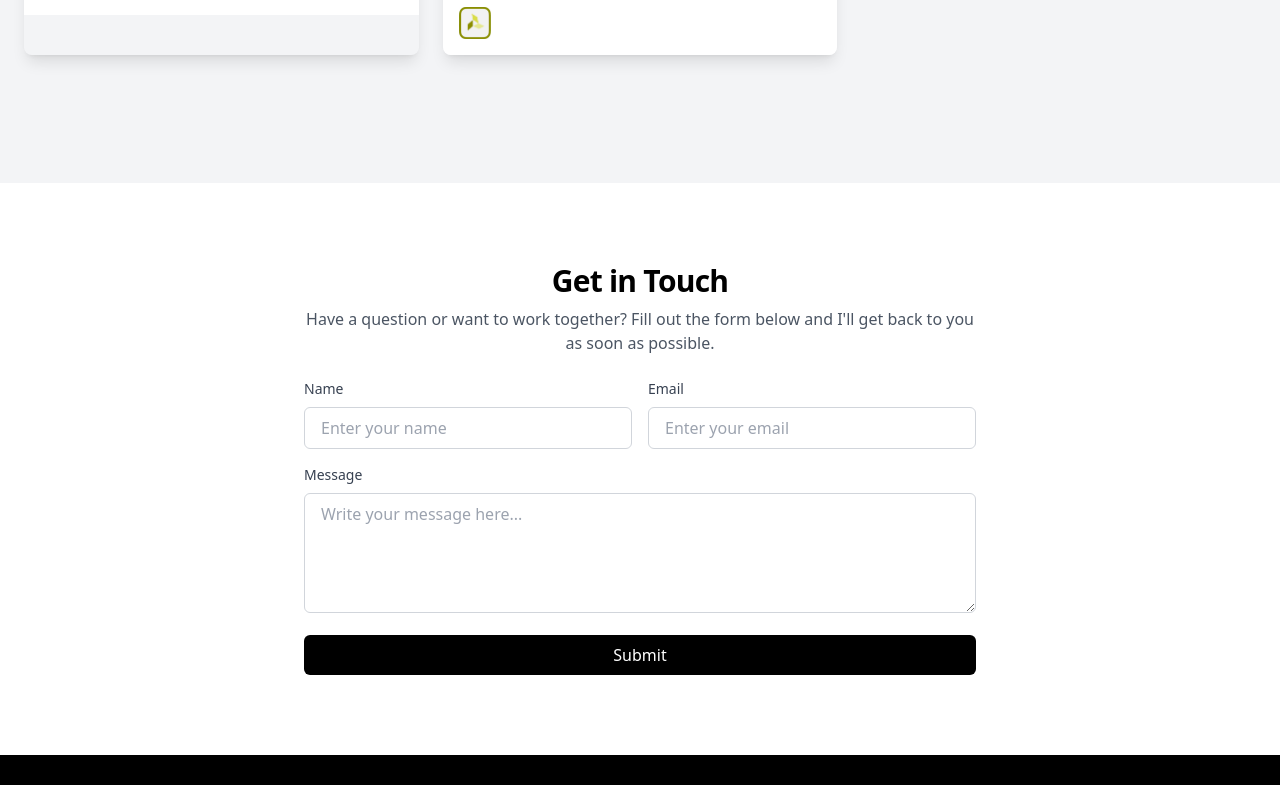
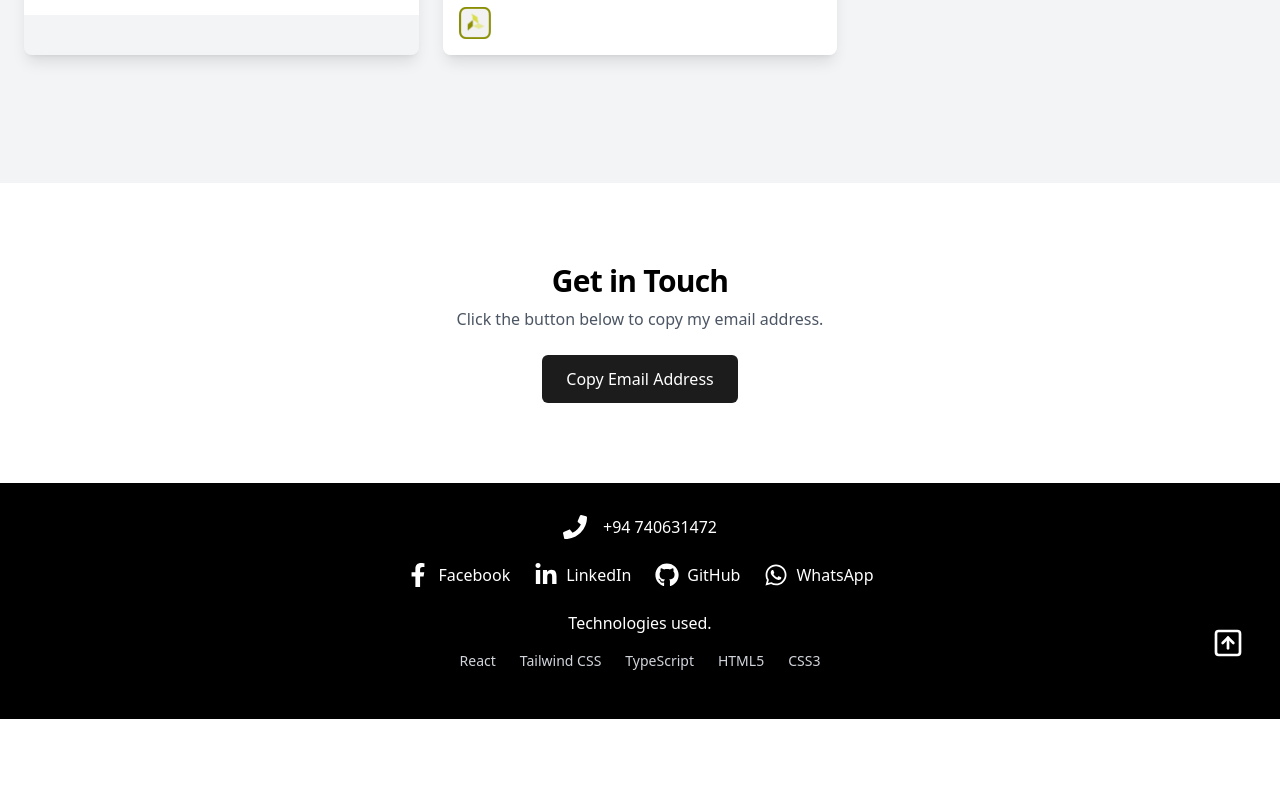
Before and after one commit to WimukthiMadushan/Portfolio, a React (Vite) app: page / in a window 1280 px wide. Shown: the part 3441-4226 px from the top of the page. After the commit the page ends 4160 px from the top, so only its background shows below. Built offline with nearby package versions, Linux system fonts and the light colour scheme.

Commit message:
add updated CV

```diff
--- a/package.json
+++ b/package.json
@@ -23,6 +23,8 @@
     "@eslint/js": "^9.9.0",
     "@types/react": "^18.3.3",
     "@types/react-dom": "^18.3.0",
+    "@types/react-router-hash-link": "^2.4.9",
+    "@types/react-typing-effect": "^2.0.7",
     "@vitejs/plugin-react": "^4.3.1",
     "autoprefixer": "^10.4.20",
     "eslint": "^9.9.0",
--- a/src/Components/AboutMe/AboutMe.tsx
+++ b/src/Components/AboutMe/AboutMe.tsx
@@ -1,5 +1,3 @@
-import React from "react";
-
 function AboutMe() {
   return (
     <section
--- a/src/Components/ContactMe/ContactMe.tsx
+++ b/src/Components/ContactMe/ContactMe.tsx
@@ -1,33 +1,19 @@
-import { useForm } from "react-hook-form";
-import emailjs from "emailjs-com";
 import { useState } from "react";
 
 function ContactMe() {
-  const {
-    register,
-    handleSubmit,
-    formState: { errors },
-    reset,
-  } = useForm();
   const [status, setStatus] = useState("");
+  const email = "wimukthi.21@cse.mrt.ac.lk"; // Replace with your email address
 
-  const onSubmit = (data: any) => {
-    emailjs
-      .send(
-        "service_ebtbpxg", // Replace with your EmailJS service ID
-        "template_reit869", // Replace with your EmailJS template ID
-        data,
-        "pESmZE4dQKifLogo6" // Replace with your EmailJS user ID
-      )
-      .then(
-        (response) => {
-          console.log("SUCCESS!", response.status, response.text);
-          setStatus("Email sent successfully!");
-          reset();
+  const handleCopy = () => {
+    navigator.clipboard.writeText(email).then(
+      () => {
+        setStatus("Email address copied to clipboard!");
+        setTimeout(() => setStatus(""), 2000); // Hide the popup after 2 seconds
       },
       (err) => {
-          console.log("FAILED...", err);
-          setStatus("Failed to send email. Please try again.");
+        console.error("Failed to copy email address:", err);
+        setStatus("Failed to copy email address. Please try again.");
+        setTimeout(() => setStatus(""), 2000); // Hide the popup after 2 seconds
       }
     );
   };
@@ -35,87 +21,32 @@ function ContactMe() {
   return (
     <section
       id="contact-me"
-      className="w-full max-w-2xl mx-auto py-12 md:py-16 lg:py-20"
+      className="w-full max-w-2xl mx-auto py-12 md:py-16 lg:py-20 relative"
     >
-      <div className="space-y-6">
       <div className="text-center">
         <h2 className="text-3xl font-bold tracking-tight">Get in Touch</h2>
         <p className="text-gray-600 mt-2">
-            Have a question or want to work together? Fill out the form below
-            and I'll get back to you as soon as possible.
+          Click the button below to copy my email address.
         </p>
-        </div>
-        <form onSubmit={handleSubmit(onSubmit)} className="space-y-4">
-          <div className="grid grid-cols-1 gap-4 sm:grid-cols-2">
-            <div className="space-y-2">
-              <label
-                htmlFor="name"
-                className="block text-sm font-medium text-gray-700"
+        <button
+          onClick={handleCopy}
+          className="mt-6 px-6 py-3 text-white bg-black rounded-md hover:bg-gray-800 focus:outline-none transition duration-300 ease-in-out animate-pulse"
         >
-                Name
-              </label>
-              <input
-                id="name"
-                {...register("name", { required: true })}
-                placeholder="Enter your name"
-                className={`w-full px-4 py-2 border rounded-md focus:outline-none ${
-                  errors.name ? "border-red-500" : "border-gray-300"
-                }`}
-              />
-              {errors.name && (
-                <span className="text-red-500 text-sm">Name is required</span>
-              )}
-            </div>
-            <div className="space-y-2">
-              <label
-                htmlFor="email"
-                className="block text-sm font-medium text-gray-700"
+          Copy Email Address
+        </button>
+        {status && (
+          <div
+            className="absolute inset-0 flex items-center justify-center"
+            style={{ zIndex: 1000 }}
           >
-                Email
-              </label>
-              <input
-                id="email"
-                type="email"
-                {...register("email", { required: true })}
-                placeholder="Enter your email"
-                className={`w-full px-4 py-2 border rounded-md focus:outline-none ${
-                  errors.email ? "border-red-500" : "border-gray-300"
-                }`}
-              />
-              {errors.email && (
-                <span className="text-red-500 text-sm">Email is required</span>
-              )}
+            <div
+              className="bg-white border border-gray-300 rounded-lg p-4 shadow-lg"
+              style={{ width: "fit-content" }}
+            >
+              <p className="text-center text-green-600">{status}</p>
             </div>
           </div>
-          <div className="space-y-2">
-            <label
-              htmlFor="message"
-              className="block text-sm font-medium text-gray-700"
-            >
-              Message
-            </label>
-            <textarea
-              id="message"
-              {...register("message", { required: true })}
-              placeholder="Write your message here..."
-              className={`w-full px-4 py-2 border rounded-md focus:outline-none min-h-[120px] ${
-                errors.message ? "border-red-500" : "border-gray-300"
-              }`}
-            />
-            {errors.message && (
-              <span className="text-red-500 text-sm">Message is required</span>
         )}
-          </div>
-          <button
-            type="submit"
-            className="w-full px-4 py-2 text-white bg-black rounded-md hover:bg-gray-800 focus:outline-none"
-          >
-            Submit
-          </button>
-          {status && (
-            <p className="text-center text-green-600 mt-4">{status}</p>
-          )}
-        </form>
       </div>
     </section>
   );
--- a/src/Components/Footer/Footer.tsx
+++ b/src/Components/Footer/Footer.tsx
@@ -1,11 +1,9 @@
-import React from "react";
 import { HashLink as Link } from "react-router-hash-link";
 import {
   FaFacebookF,
   FaLinkedinIn,
   FaPhone,
   FaGithub,
-  FaArrowUp,
   FaWhatsapp,
 } from "react-icons/fa";
 import { LuArrowUpSquare } from "react-icons/lu";
--- a/src/Components/Hero/Hero.tsx
+++ b/src/Components/Hero/Hero.tsx
@@ -1,4 +1,3 @@
-import React from "react";
 import { HashLink as Link } from "react-router-hash-link";
 import Typing from "react-typing-effect";
 import Profile from "./../../Images/my.jpg";
--- a/src/Components/Projects/Projects.tsx
+++ b/src/Components/Projects/Projects.tsx
@@ -1,4 +1,3 @@
-import React from "react";
 import { Link } from "react-router-dom";
 import { FaReact, FaNode } from "react-icons/fa";
 import { SiExpress, SiMysql, SiExpo, SiFlask } from "react-icons/si";
--- a/src/Components/Technologies/Technologies.tsx
+++ b/src/Components/Technologies/Technologies.tsx
@@ -1,4 +1,3 @@
-import React from "react";
 import {
   FaReact,
   FaNodeJs,
@@ -9,7 +8,6 @@ import {
   FaJava,
   FaJs,
   FaCuttlefish,
-  FaDatabase,
 } from "react-icons/fa";
 import {
   SiNextdotjs,
```
Also changed, not shown: 2 other files (tests, documents, lock files or other folders). Lines whose indentation alone changed are shown as unchanged.
